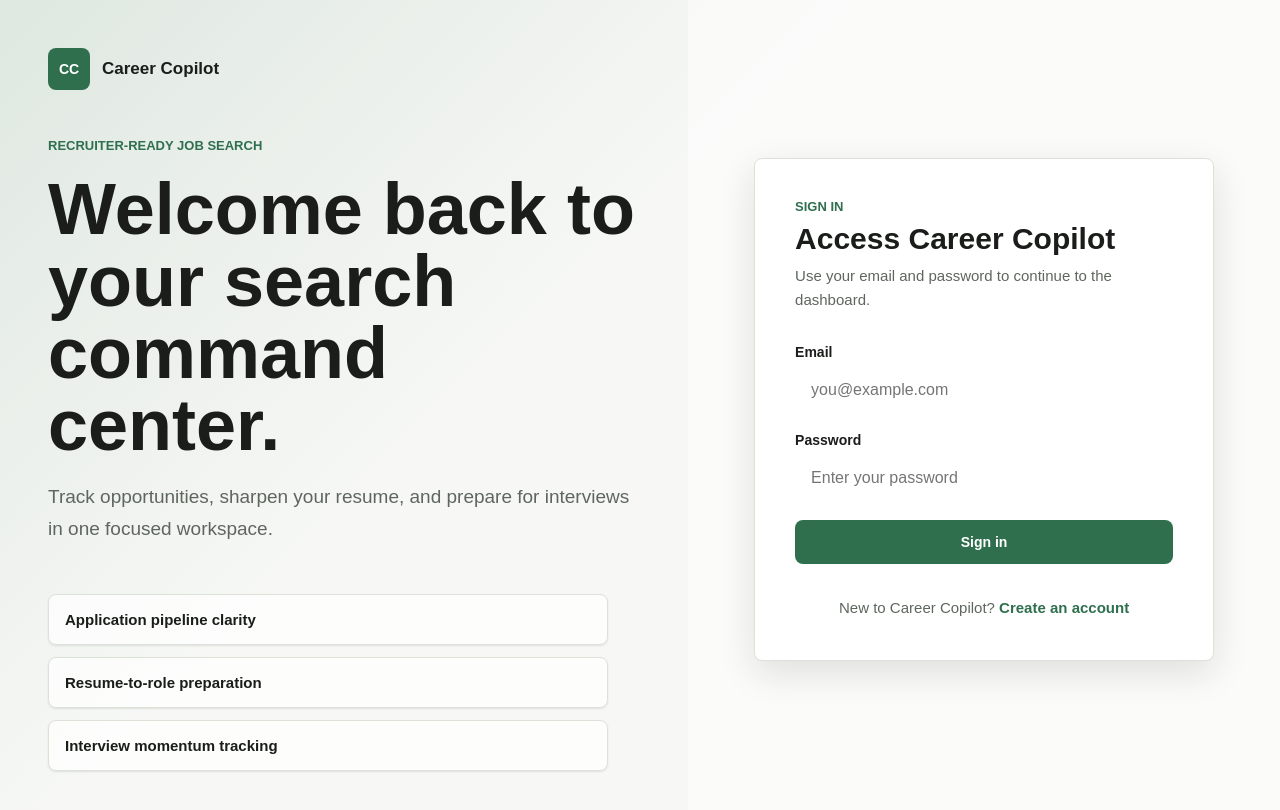
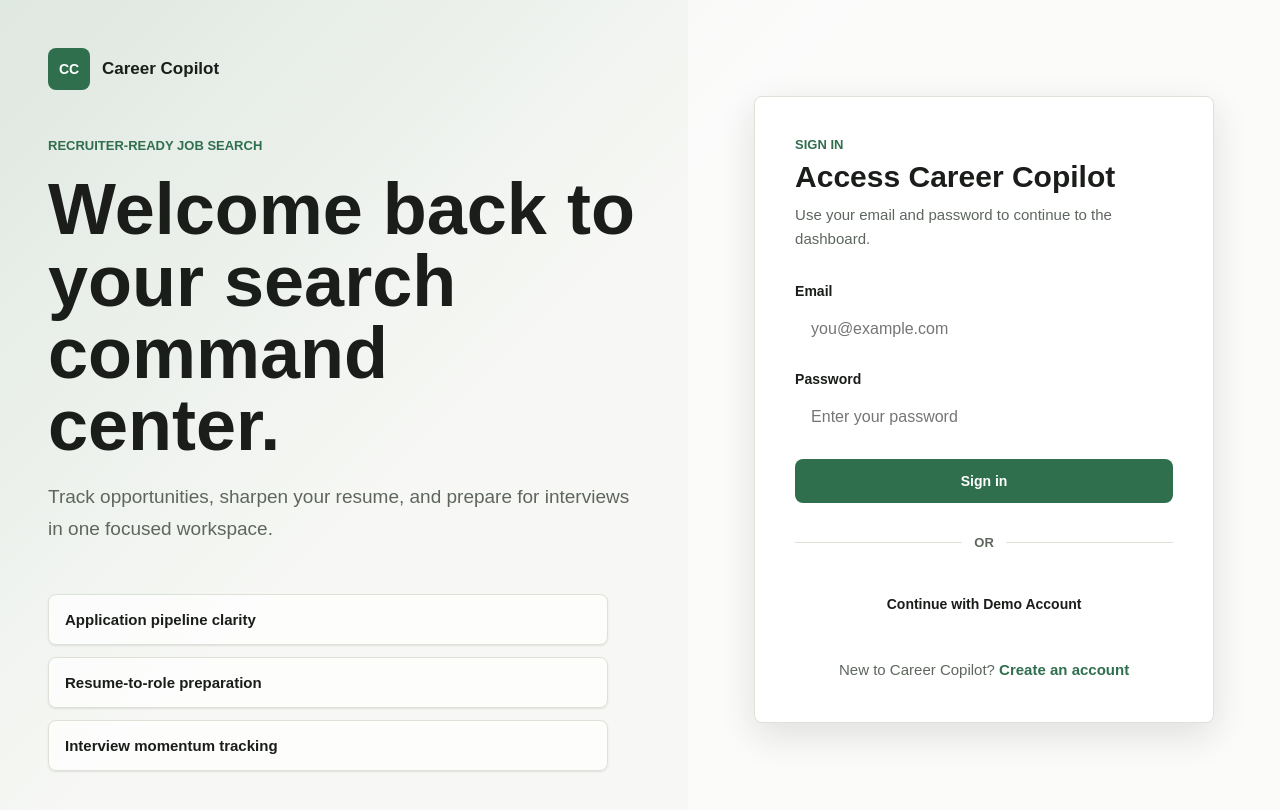
Before and after one commit to akundu013/CareerCopilot, a Next.js app in the folder frontend/: page /login in a window 1280 px wide. Shown: the top 810 px of the page. Built offline with nearby package versions, Linux system fonts and the light colour scheme; no server answers.

Commit message:
Milestone-3.8; feat(auth): add demo account login

```diff
--- a/frontend/app/login/page.module.scss
+++ b/frontend/app/login/page.module.scss
@@ -165,6 +165,59 @@
   gap: var(--space-5);
 }
 
+.divider {
+  display: grid;
+  align-items: center;
+  grid-template-columns: 1fr auto 1fr;
+  gap: var(--space-3);
+  color: var(--color-text-secondary);
+  font-size: 13px;
+  font-weight: 700;
+  text-transform: uppercase;
+}
+
+.divider::before,
+.divider::after {
+  height: 1px;
+  background: var(--color-border);
+  content: "";
+}
+
+.demoButton {
+  min-height: 44px;
+  border: 1px solid var(--color-border-strong);
+  border-radius: var(--radius-md);
+  background: var(--color-surface);
+  color: var(--color-text-primary);
+  cursor: pointer;
+  font-size: 14px;
+  font-weight: 800;
+  transition:
+    border-color 160ms ease,
+    color 160ms ease,
+    background 160ms ease,
+    transform 160ms ease;
+}
+
+.demoButton:disabled {
+  cursor: not-allowed;
+  opacity: 0.62;
+}
+
+.demoButton:focus-visible {
+  outline: 3px solid color-mix(in srgb, var(--color-focus) 28%, transparent);
+  outline-offset: 3px;
+}
+
+@media (hover: hover) and (pointer: fine) {
+  .demoButton:hover:not(:disabled) {
+    border-color: var(--color-primary);
+    background: var(--color-primary-soft);
+    color: var(--color-primary);
+    transform: translateY(-1px);
+  }
+}
+
 .error {
   padding: var(--space-3) var(--space-4);
   border: 1px solid var(--color-accent);
--- a/frontend/app/login/page.tsx
+++ b/frontend/app/login/page.tsx
@@ -46,6 +46,35 @@ export default function LoginPage() {
         loginError instanceof Error
           ? loginError.message
           : "Unable to log in. Please try again.",
+      );
+    } finally {
+      setIsSubmitting(false);
+    }
+  }
+
+  async function handleDemoLogin() {
+    const demoEmail = process.env.NEXT_PUBLIC_DEMO_EMAIL;
+    const demoPassword = process.env.NEXT_PUBLIC_DEMO_PASSWORD;
+
+    setError("");
+
+    if (!demoEmail || !demoPassword) {
+      setError(
+        "Demo login is not configured. Add demo credentials to your environment variables.",
+      );
+      return;
+    }
+
+    setIsSubmitting(true);
+
+    try {
+      await login(demoEmail, demoPassword);
+      router.push("/dashboard");
+    } catch (demoLoginError) {
+      setError(
+        demoLoginError instanceof Error
+          ? demoLoginError.message
+          : "Unable to log in with the demo account. Please try again.",
       );
     } finally {
       setIsSubmitting(false);
@@ -120,6 +149,19 @@ export default function LoginPage() {
             </Button>
           </form>
 
+          <div className={styles.divider}>
+            <span>or</span>
+          </div>
+
+          <button
+            className={styles.demoButton}
+            disabled={isSubmitting}
+            onClick={handleDemoLogin}
+            type="button"
+          >
+            {isSubmitting ? "Preparing demo..." : "Continue with Demo Account"}
+          </button>
+
           <p className={styles.footerText}>
             New to Career Copilot? <Link href="/signup">Create an account</Link>
           </p>
```
Also changed, not shown: 2 other files (tests, documents, lock files or other folders).
